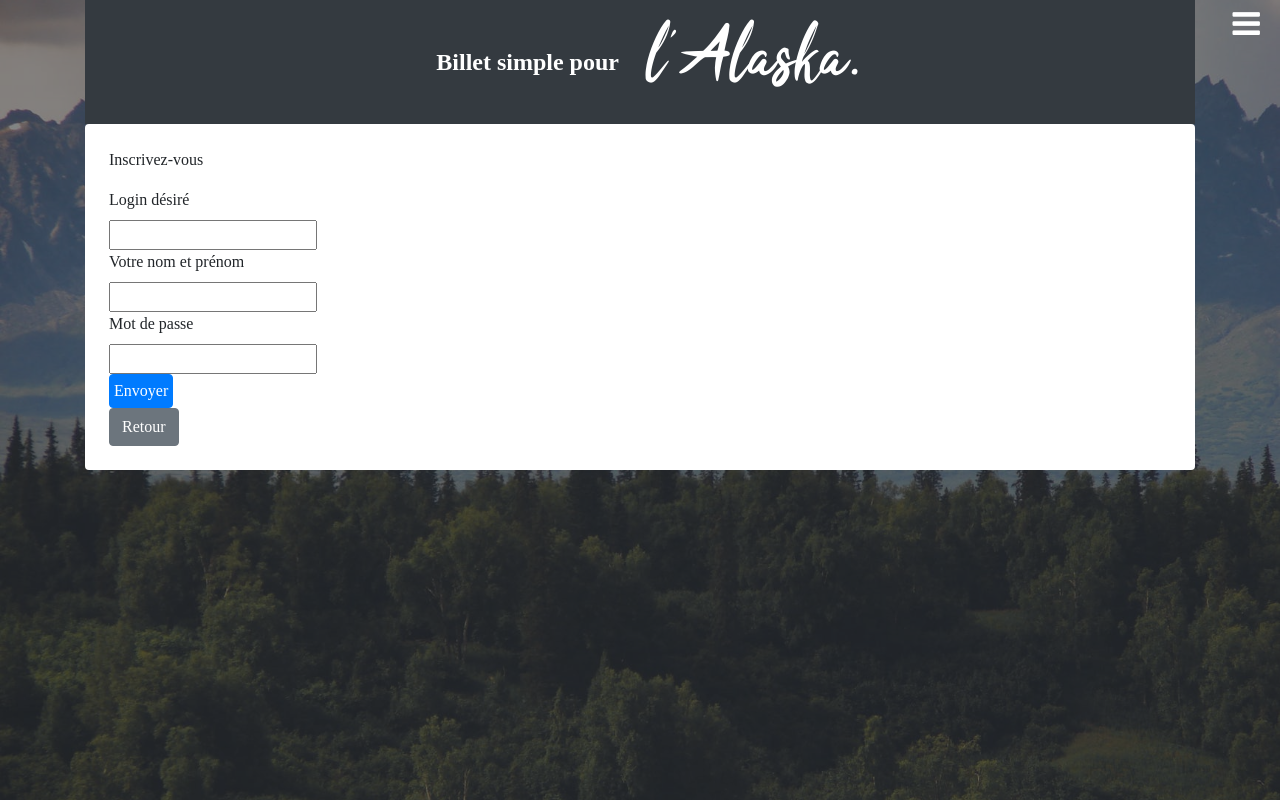
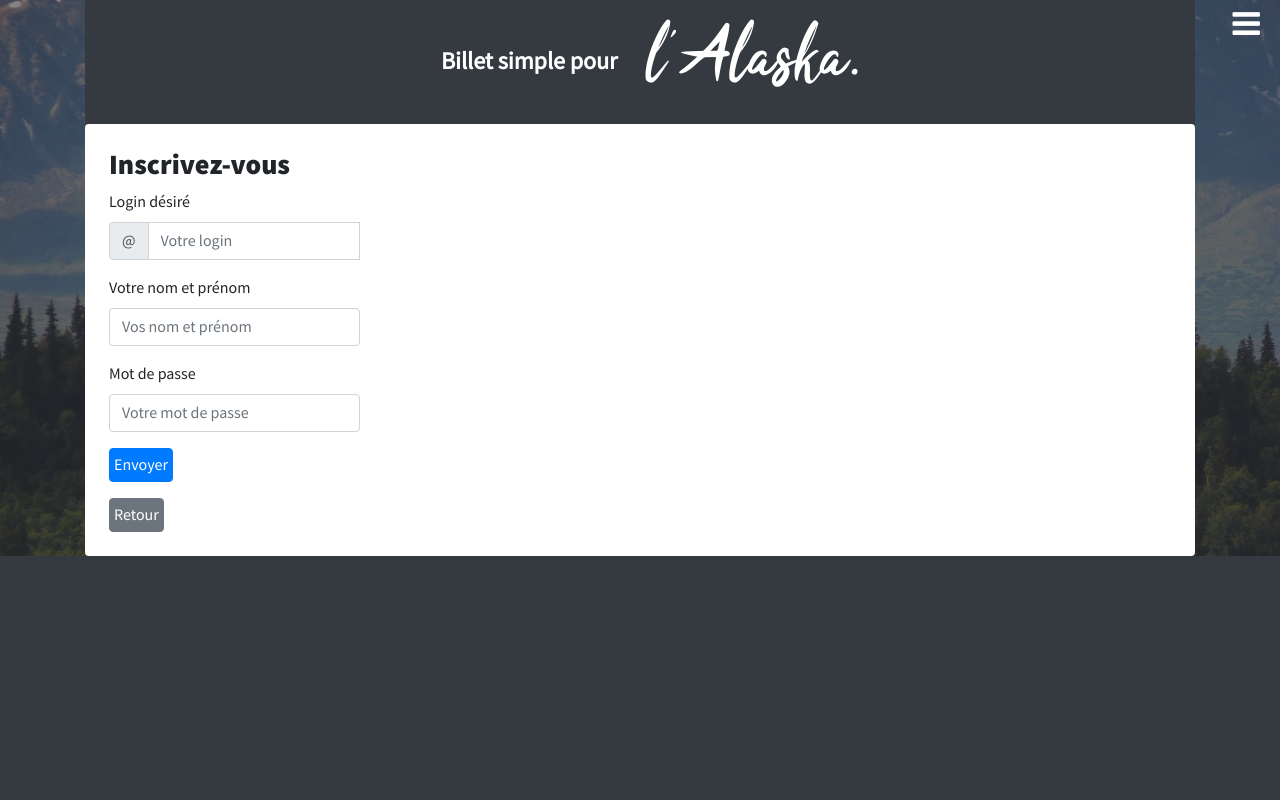
Before and after one commit to emi-sabathier/project-blog-php-oop-mvc, a PHP site: page /index.php?action=signup in a window 1280 px wide. Run offline with PHP 8.4, Linux system fonts and the light colour scheme; some libraries are stand-ins or nearby versions.

Commit message:
Finalisation des styles + vérif signup/signin

```diff
--- a/controller/UsersController.php
+++ b/controller/UsersController.php
@@ -23,13 +23,16 @@
                 exit;
             }
         } else {
-            require 'view/signinView.php';
+            $error = false;
+            $msg = "";
             if (isset($_POST['signinLogin'], $_POST['signinPassword'])) {
                 $usersManager = new UsersManager();
                 $userInfos = $usersManager->getUser($_POST['signinLogin']);
                 $hashCheck = password_verify($_POST['signinPassword'], $userInfos['user_password']);
+
                 if (($_POST['signinLogin'] !== $userInfos['user_login']) || ($hashCheck == false)) {
-                    echo 'Un des 2 champs est incorrect';
+                    $error = true;
+                    $msg = 'Un des 2 champs est incorrect';
                 } else {
                     $_SESSION['id'] = $userInfos['id'];
                     $_SESSION['login'] = $userInfos['user_name'];
@@ -44,6 +47,7 @@
                     }
                 }
             }
+            require 'view/signinView.php';
         }
     }
     public function signUp()
@@ -66,9 +70,6 @@
                     header('Location: index.php');
                     exit;
                 }
-            } else {
-                $error = true;
-                $msg = "Un des champs est vide";
             }
         }
         require 'view/signupView.php';
--- a/index.php
+++ b/index.php
@@ -52,13 +52,13 @@
             $commentsController->listCommentsAdmin();
             break;
         case 'addPost':
-            $postsController->addPost();
+            $postsController->addPostAdmin();
             break;
         case 'createPost':
             $postsController->createPostAdmin();
             break;
         case 'editPost':
-            $postsController->editPost();
+            $postsController->editPostAdmin();
             break;
         case 'updatePost':
             $postsController->updatePostAdmin();
--- a/public/css/styles.css
+++ b/public/css/styles.css
@@ -4,13 +4,23 @@
     url('../fonts/tahu.woff') format('woff');
   font-weight: normal;
   font-style: normal;
-
 }
-html{
-  height: 100%;
+@font-face {
+  font-family: 'source';
+  src: url('../fonts/source_regular.woff2') format('woff2'),
+    url('../fonts/source_regular.woff') format('woff');
+  font-weight: normal;
+  font-style: normal;
+}
+@font-face {
+  font-family: 'source black';
+  src: url('../fonts/source_black.woff2') format('woff2'),
+    url('../fonts/source_black.woff') format('woff');
+  font-weight: normal;
+  font-style: normal;
 }
 body {
-  font-family: "Source sans pro";
+  font-family: "source", "Open Sans", sans-serif;
   position: relative;
   z-index: 1;
   height: 100%;
@@ -27,11 +37,21 @@
     opacity: .4;
     background-size:cover;
 }
+h2, h3 {
+  font-family:"source black", "Open Sans", sans-serif;
+}
 /********* LOGO ********/
 .alaska {
   font-family: "tahu", "Open Sans", sans-serif;
   font-size: 4.5rem;
   padding-left: 0.5rem;
+}
+.alaska a{
+  color:#fff;
+}
+.alaska a:hover{
+  color:#fff;
+  text-decoration: none;
 }
 .logo-title{
   font-weight:bold;
@@ -44,13 +64,21 @@
     padding:1.5rem;
   }
 .card-title {
-  font-weight:bold;
-  font-size: 2rem;
+  font-size: 2.2rem;
+  font-family:"source black", "Open Sans", sans-serif;
 }
-/******** MENU *********/
-section.admin-create{
+thead{
+  font-family:"source black", "Open Sans", sans-serif;
+}
+tbody tr td:first-child {
+  font-family:"source black", "Open Sans", sans-serif;
+}
+.admin-posts tbody tr td:nth-child(3), .admin-report tbody tr td:nth-child(4) {
+  font-family:"source black", "Open Sans", sans-serif;
 
 }
+/******** FORM *********/
+
 /******** MENU *********/
 
 h4 {
@@ -136,6 +164,7 @@
 .menu {
   width: 100%;
   height: 100%;
+  font-family:"source black", "Open Sans", sans-serif;
 }
 
 .menu ul {
--- /dev/null
+++ b/public/js/formCheck.js
@@ -0,0 +1,18 @@
+// Example starter JavaScript for disabling form submissions if there are invalid fields
+(function() {
+    'use strict';
+    window.addEventListener('load', function() {
+      // Fetch all the forms we want to apply custom Bootstrap validation styles to
+      var forms = document.getElementsByClassName('needs-validation');
+      // Loop over them and prevent submission
+      var validation = Array.prototype.filter.call(forms, function(form) {
+        form.addEventListener('submit', function(event) {
+          if (form.checkValidity() === false) {
+            event.preventDefault();
+            event.stopPropagation();
+          }
+          form.classList.add('was-validated');
+        }, false);
+      });
+    }, false);
+  })();
--- a/view/adminListCommentsView.php
+++ b/view/adminListCommentsView.php
@@ -1,7 +1,7 @@
 <?php $title = 'Panneau d\'administration';?>
 
 <?php ob_start(); ?>
-<h2>Panneau d'administration</h2>
+<h2 class="text-center">Panneau d'administration</h2>
 <h3>Liste des commentaires</h3>
 <table class="text-center table-striped table-borderless table-responsive table w-100 d-block d-sm-table d-md-table">
     <thead class="thead-dark">
@@ -23,8 +23,7 @@
     </tr>
     <?php endforeach;?>
 </table>
-
-<p><a href="index.php?action=adminPanel">Retour au panel</a></p>
+<p><a href="index.php?action=adminPanel"  class="btn btn-secondary  p-1">Retour</a></p>
 
 <?php
 $content = ob_get_clean();
--- a/view/adminPostView.php
+++ b/view/adminPostView.php
@@ -3,7 +3,7 @@
 <?php
 ob_start();
 ?>
-<h2>Panneau d'administration</h2>
+<h2 class="text-center">Panneau d'administration</h2>
 <div>
     <h3>
         <strong>
@@ -16,7 +16,7 @@
     <p>
         <?= $post['content'] ?>
     </p>
-    <p><a href="index.php?action=adminPanel">Retour</a></p>
+    <p><a href="index.php?action=adminPanel" class="btn btn-secondary p-1">Retour</a></p>
 </div>
 <?php
 
--- a/view/listPostsView.php
+++ b/view/listPostsView.php
@@ -1,4 +1,4 @@
-<?php $title = 'Liste des derniers billets';?>
+<?php $title = 'de Jean Forteroche';?>
 <?php ob_start();
 ?>
 
--- a/view/postView.php
+++ b/view/postView.php
@@ -18,15 +18,15 @@
 </div>
 
 
-<form action="index.php?action=postComment&amp;postId=<?=$post['id']?>" method="post">
+<form action="index.php?action=postComment&amp;postId=<?=$post['id']?>" method="post" class="form-group">
 
     <?php if(isset($_SESSION['login'])): ?>
         <div>
             <label for="comment">Commentaire</label><br />
-            <textarea id="comment" name="comment" cols="50" rows="5" required></textarea>
+            <textarea id="comment" name="comment" cols="50" rows="5" required class="form-control form-control-sm"></textarea>
         </div>
         <div>
-            <input type="submit" value="Envoyer" class="btn btn-primary p-1" />
+            <input type="submit" value="Envoyer" class="btn btn-primary my-3 p-1" />
         </div>
     <?php else: ?>
         <p><strong>Vous devez vous connecter pour pouvoir poster un commentaire</strong></p>
--- a/view/signupView.php
+++ b/view/signupView.php
@@ -1,32 +1,47 @@
-<?php $title = 'Inscription' ?>
+<?php $title = 'Inscription'?>
 
-<?php ob_start(); ?>
+<?php ob_start();?>
 <div>
-    <p>Inscrivez-vous</p>
-
-    <form action="index.php?action=signup" method="post">
-        <div>
-            <label for="signupLogin">Login désiré</label><br />
-            <input type="text" id="signupLogin" name="signupLogin" />
+    <h3>Inscrivez-vous</h3>
+    <form action="index.php?action=signup" method="post" class="form-group needs-validation" novalidate>
+        <label for="signupLogin">Login désiré</label>
+        <div class="input-group mb-3 col-md-3 pl-0">
+            <div class="input-group-prepend">
+                <span class="input-group-text" id="inputGroupPrepend">@</span>
+            </div>
+            <input type="text" id="signupLogin" name="signupLogin" class="form-control form-control-md" aria-describedby="inputGroupPrepend" placeholder="Votre login" required/>
+            <div class="invalid-feedback">
+                Champ incorrect
+            </div>
         </div>
         <div>
             <label for="signupUsername">Votre nom et prénom</label><br />
-            <input type="text" id="signupUsername" name="signupUsername" />
+            <div class="col-md-3 mb-3 pl-0">
+                <input type="text" id="signupUsername" name="signupUsername" class="form-control form-control-md" placeholder="Vos nom et prénom" required>
+                <div class="invalid-feedback">
+                    Champ incorrect
+                </div>
+            </div>
         </div>
         <div>
             <label for="signupPassword">Mot de passe</label><br />
-            <input type="password" id="signupPassword" name="signupPassword" rows="10"></textarea>
+            <div class="col-md-3 mb-3 pl-0">
+                <input type="password" id="signupPassword" name="signupPassword" rows="10" placeholder="Votre mot de passe" class="form-control form-control-md" placeholder="Votre mot de passe" required>
+                    <div class="invalid-feedback">
+                        Champ incorrect
+                    </div>
+            </div>
         </div>
+        <?php if ($error): ?>
+            <p><?=$msg?></p>
+        <?php endif;?>
         <div>
             <input type="submit" value="Envoyer" class="btn btn-primary p-1" />
         </div>
-        <?php if($error) : ?>
-            <p><?= $msg ?></p>
-        <?php endif; ?>
     </form>
 </div>
 
-<a href="index.php" class="btn btn-secondary">Retour</a>
+<a href="index.php" class="btn btn-secondary  p-1">Retour</a>
 
-<?php $content = ob_get_clean(); ?>
-<?php require 'template.php'; ?>
+<?php $content = ob_get_clean();?>
+<?php require 'template.php';?>
--- a/view/template.php
+++ b/view/template.php
@@ -23,7 +23,6 @@
 </head>
 
 <body class="bg-dark">
-
     <div class="menu-btn">
         <a class="btn-open"></a>
     </div>
@@ -51,7 +50,7 @@
                         Billet simple pour
                     </div>
                     <div class="col-md-6 alaska">
-                        l'Alaska.
+                        <a href="index.php">l'Alaska.</a>
                     </div>
 
                 </div>
@@ -71,6 +70,7 @@
     </script>
     <script src="public/js/reportComment.js"></script>
     <script src="public/js/menu.js"></script>
+    <script src="public/js/formCheck.js"></script>
 </body>
 
 </html>
```
Also changed, not shown: view/adminCreatePostView.php (added, +22 -0 lines), view/adminUpdatePostView.php (added, +21 -0 lines), view/createPostView.php (deleted, +0 -22 lines), view/signinView.php (+20 -6 lines), view/updatePostView.php (deleted, +0 -21 lines).
